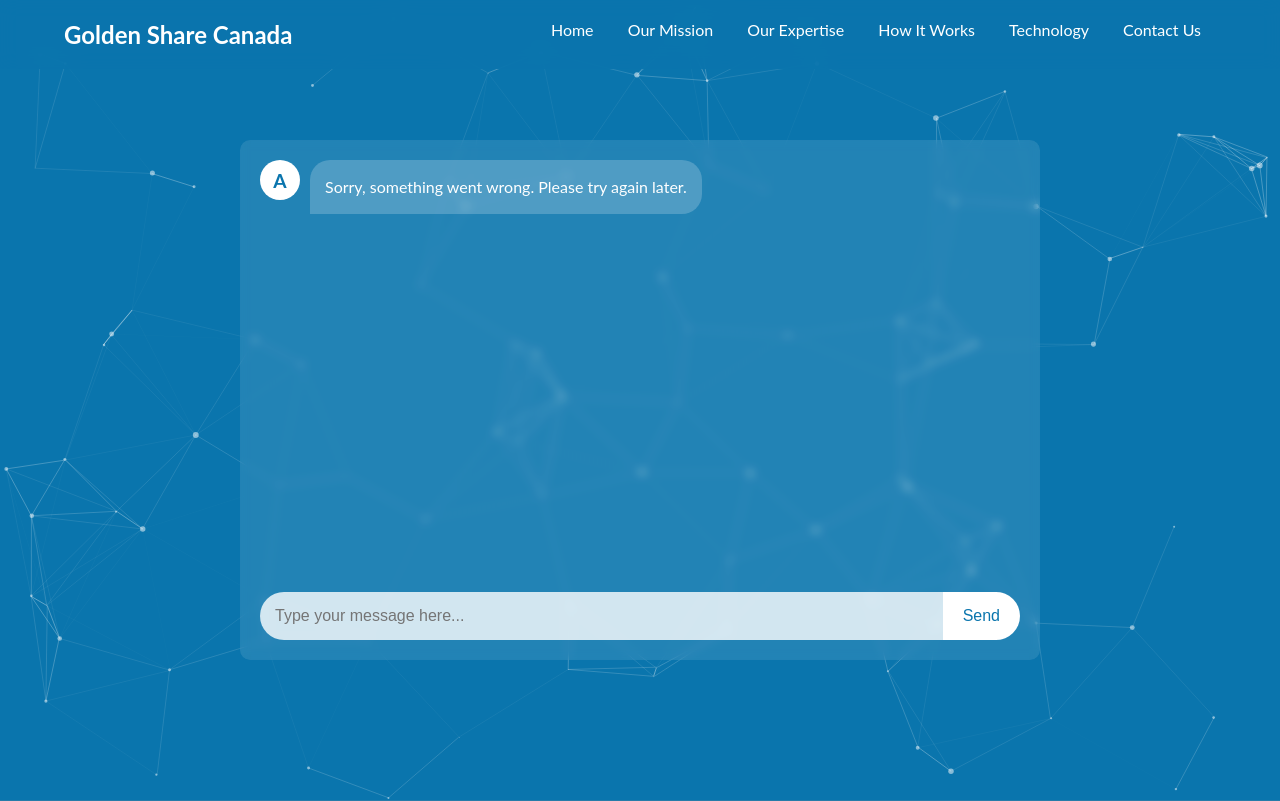
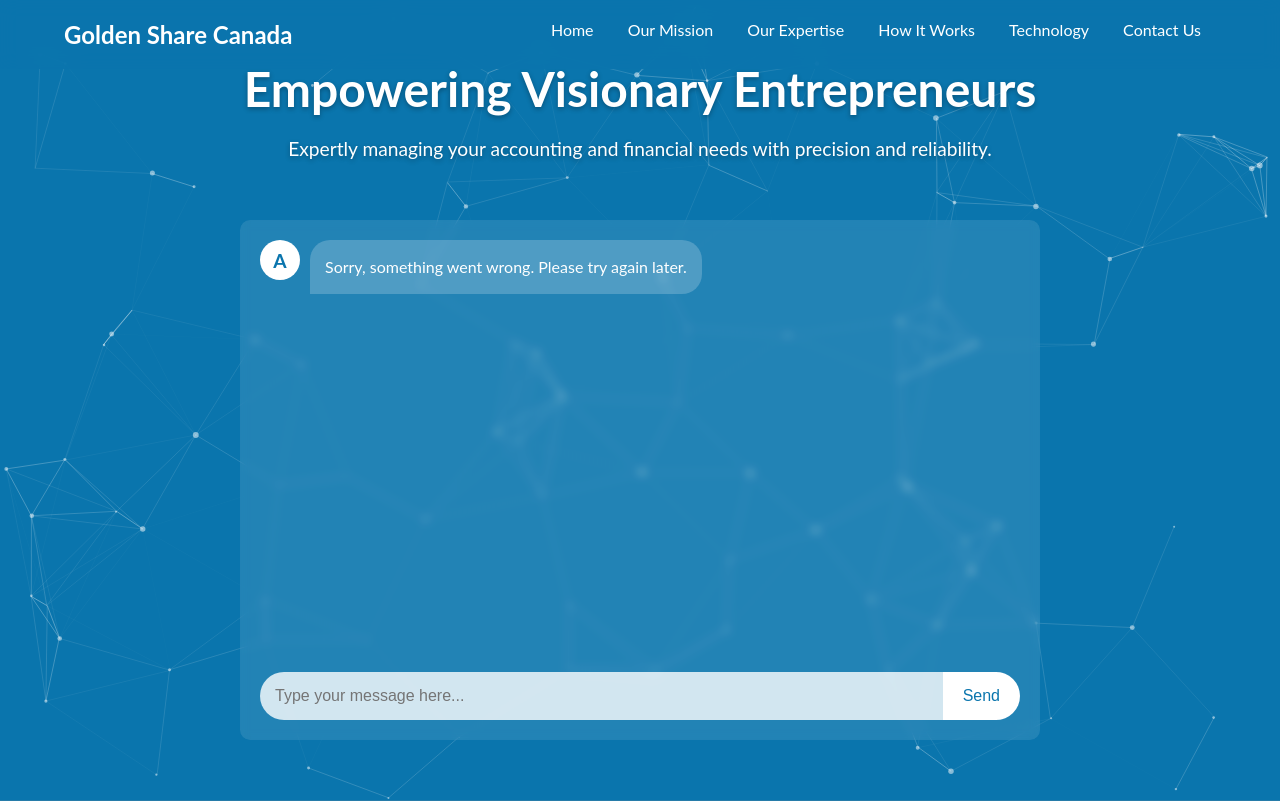
Before and after one commit to tarasbob/tarasbob.github.io, a website: page public/index.html in a window 1280 px wide. Shown: the top 801 px of the page. Drawn offline with nearby package versions, Linux system fonts and the light colour scheme; no server answers; grey boxes are pictures that could not be loaded; animation ran at ten frames a second.

Commit message:
make the chat look nicer

```diff
--- a/public/index.html
+++ b/public/index.html
@@ -72,6 +72,7 @@
         color: #fff;
         text-align: center;
         overflow: hidden;
+        flex-direction: column;
       }
       /* Particles.js Container */
       #particles-js {
@@ -82,6 +83,25 @@
         background-size: cover;
         background-position: 50% 50%;
         z-index: 1;
+      }
+      /* Hero Content */
+      .hero-content {
+        position: relative;
+        z-index: 2;
+        max-width: 800px;
+        margin-bottom: 30px;
+      }
+      .hero-content h1 {
+        font-size: 3em;
+        margin-bottom: 20px;
+        color: #fff;
+        text-shadow: 0 2px 5px rgba(0, 0, 0, 0.3);
+      }
+      .hero-content p {
+        font-size: 1.2em;
+        margin-bottom: 30px;
+        color: #fff;
+        text-shadow: 0 2px 5px rgba(0, 0, 0, 0.3);
       }
       /* Hero Chat Container */
       .hero-chat-container {
@@ -94,6 +114,20 @@
         background-color: rgba(255, 255, 255, 0.1);
         border-radius: 10px;
         backdrop-filter: blur(5px);
+      }
+      .hero-chat-container.thinking {
+        animation: pulse 2s infinite;
+      }
+      @keyframes pulse {
+        0% {
+          box-shadow: 0 0 10px rgba(255, 255, 255, 0.2);
+        }
+        50% {
+          box-shadow: 0 0 20px rgba(255, 255, 255, 0.5);
+        }
+        100% {
+          box-shadow: 0 0 10px rgba(255, 255, 255, 0.2);
+        }
       }
       .chat-box {
         display: flex;
@@ -131,11 +165,13 @@
         background-color: rgba(255, 255, 255, 0.2);
         color: #fff;
         border-bottom-left-radius: 0;
+        text-align: left;
       }
       .message.user .message-content {
         background-color: rgba(255, 255, 255, 0.8);
         color: #333;
         border-bottom-right-radius: 0;
+        text-align: right;
       }
       .input-area {
         display: flex;
@@ -642,6 +678,14 @@
     <section class="hero" id="hero">
       <!-- Particles.js Container -->
       <div id="particles-js"></div>
+      <!-- Hero Content -->
+      <div class="hero-content">
+        <h1>Empowering Visionary Entrepreneurs</h1>
+        <p>
+          Expertly managing your accounting and financial needs with precision
+          and reliability.
+        </p>
+      </div>
       <!-- Hero Chat Container -->
       <div class="hero-chat-container">
         <div class="chat-box">
@@ -942,6 +986,7 @@
       }
       // Chat Functionality
       const messagesContainer = document.getElementById("messages");
+      const chatContainer = document.querySelector(".hero-chat-container");
 
       // Function to add messages to the chat
       function addMessage(sender, text) {
@@ -990,6 +1035,7 @@
         dotsElem.style.backgroundColor = "transparent";
         dotsElem.style.boxShadow = "none";
         dotsElem.style.display = "flex";
+        dotsElem.style.alignItems = "center";
 
         for (let i = 0; i < 3; i++) {
           const dot = document.createElement("div");
@@ -997,10 +1043,17 @@
           dotsElem.appendChild(dot);
         }
 
-        typingElem.appendChild(avatarElem);
-        typingElem.appendChild(dotsElem);
+        const messageElem = document.createElement("div");
+        messageElem.classList.add("message", "assistant");
+        messageElem.appendChild(avatarElem);
+        messageElem.appendChild(dotsElem);
+
+        typingElem.appendChild(messageElem);
         messagesContainer.appendChild(typingElem);
         messagesContainer.scrollTop = messagesContainer.scrollHeight;
+
+        // Add 'thinking' class to chat container for pulsating effect
+        chatContainer.classList.add("thinking");
       }
 
       function hideTypingIndicator() {
@@ -1008,6 +1061,8 @@
         if (typingElem) {
           messagesContainer.removeChild(typingElem);
         }
+        // Remove 'thinking' class to stop pulsating effect
+        chatContainer.classList.remove("thinking");
       }
 
       // Send Message Function
```
